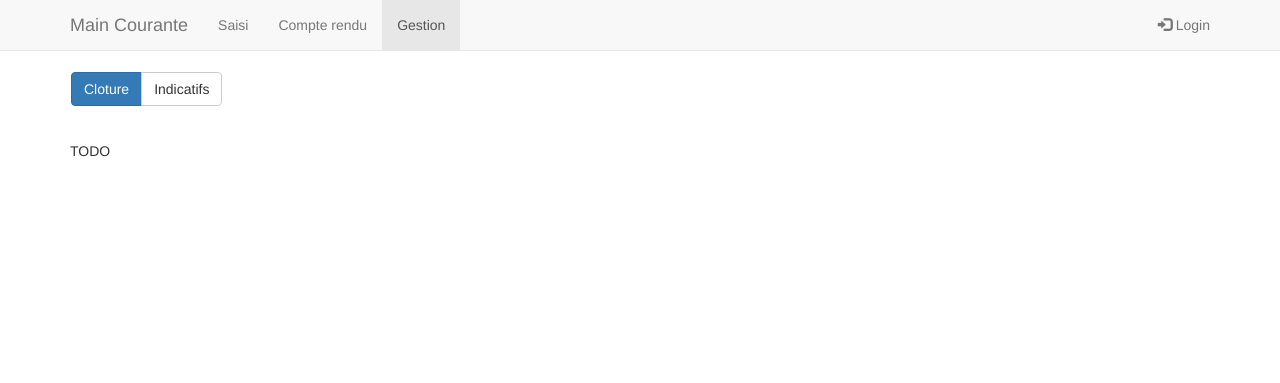
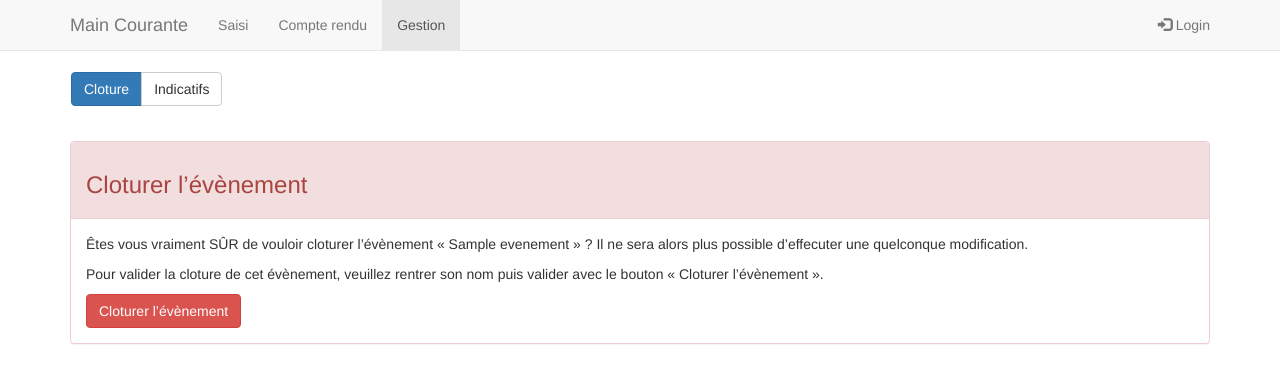
Before and after one commit to edirTIC31/edirTIC31_main_courante, a Django app: template edirtic/maincourante/templates/maincourante/evenement_cloture.html in a window 1280 px wide. Shown: the top 383 px of the page. Run offline with Django 3.2, Linux system fonts and the light colour scheme; the template is opened without the code that fills it: most values are stand-ins (such as "Sample title", 1, 10 or a date in 2020); some libraries are stand-ins or nearby versions.

Commit message:
cloture des évènements

```diff
--- a/edirtic/maincourante/templates/maincourante/base.html
+++ b/edirtic/maincourante/templates/maincourante/base.html
@@ -3,5 +3,7 @@
 {% block navbar-left %}
     <li role="presentation"{% block saisitab %}{% endblock %}><a role="munitem" tabindex="-1" href="{% url 'add-message' evenement.slug %}">Saisi</a></li>
     <li role="presentation"{% block reporttab %}{% endblock %}><a role="munitem" tabindex="-1" href="{% url 'list-messages' evenement.slug %}">Compte rendu</a></li>
+    {% if not evenement.clos %}
     <li role="presentation"{% block managetab %}{% endblock %}><a role="munitem" tabindex="-1" href="{% url 'manage-evenement' evenement.slug %}">Gestion</a></li>
+    {% endif %}
 {% endblock %}
--- a/edirtic/maincourante/templates/maincourante/evenement_cloture.html
+++ b/edirtic/maincourante/templates/maincourante/evenement_cloture.html
@@ -1,8 +1,31 @@
 {% extends 'maincourante/evenement_manage.html' %}
+
+{% load bootstrap3 %}
 
 {% block cloturetab %}primary{% endblock %}
 
 {% block content %}
+
 {{ block.super }}
-TODO
+
+<div class="panel panel-danger">
+	<div class="panel-heading">
+		<h3>Cloturer l’évènement</h3>
+	</div>
+    <div class="panel-body">
+        <p>
+            Êtes vous vraiment SÛR de vouloir cloturer l’évènement « {{ evenement.nom }} » ?
+            Il ne sera alors plus possible d’effecuter une quelconque modification.
+        </p>
+        <p>Pour valider la cloture de cet évènement, veuillez rentrer son nom puis valider avec le bouton « Cloturer l’évènement ».</p>
+        <form action="" method="post" class="form-horizontal">
+            {% csrf_token %}
+            {% bootstrap_form form layout="horizontal" %}
+            {% buttons layout="horizontal" %}
+            <button type="submit" class="btn btn-danger">Cloturer l’évènement</button>
+            {% endbuttons %}
+        </form>
+    </div>
+</div>
+
 {% endblock %}
```
Also changed, not shown: edirtic/maincourante/forms.py (+17 -2 lines), edirtic/maincourante/templates/maincourante/indicatif_list.html (+16 -7 lines), edirtic/maincourante/views.py (+21 -3 lines).
